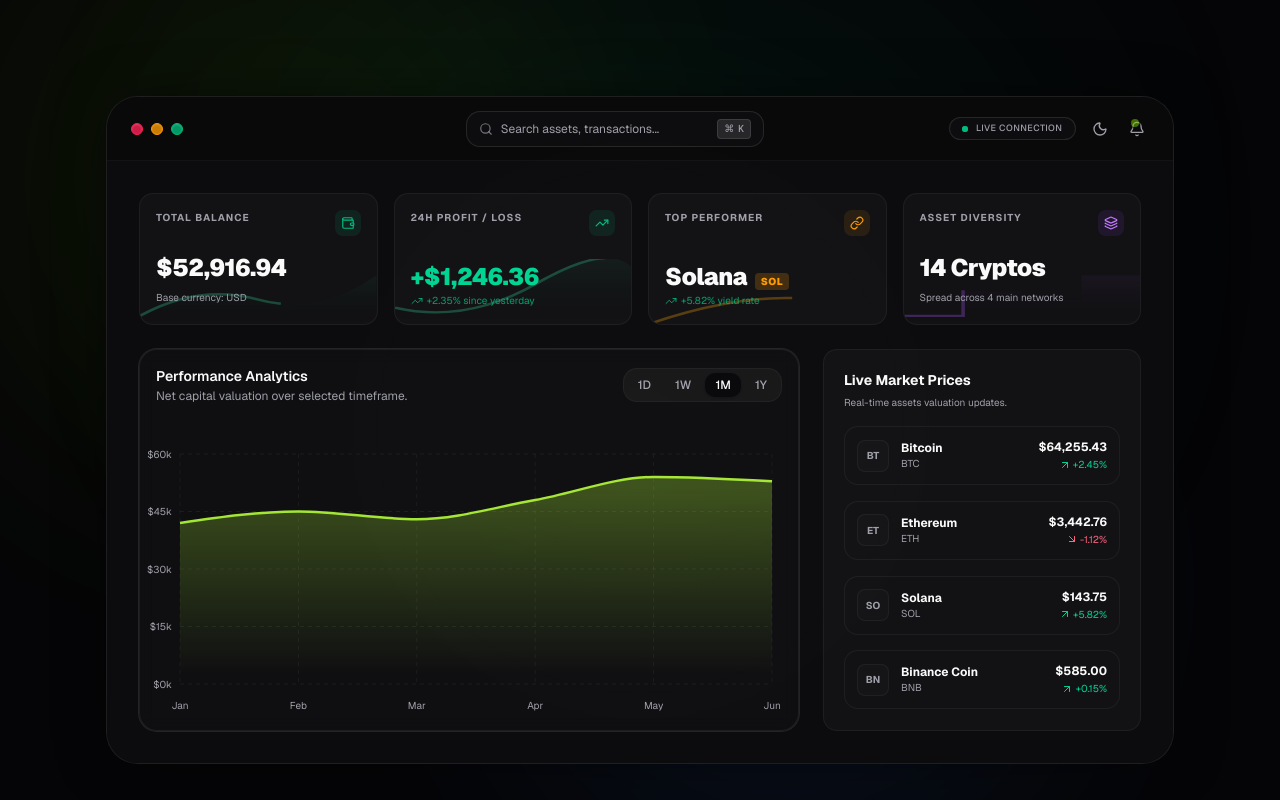
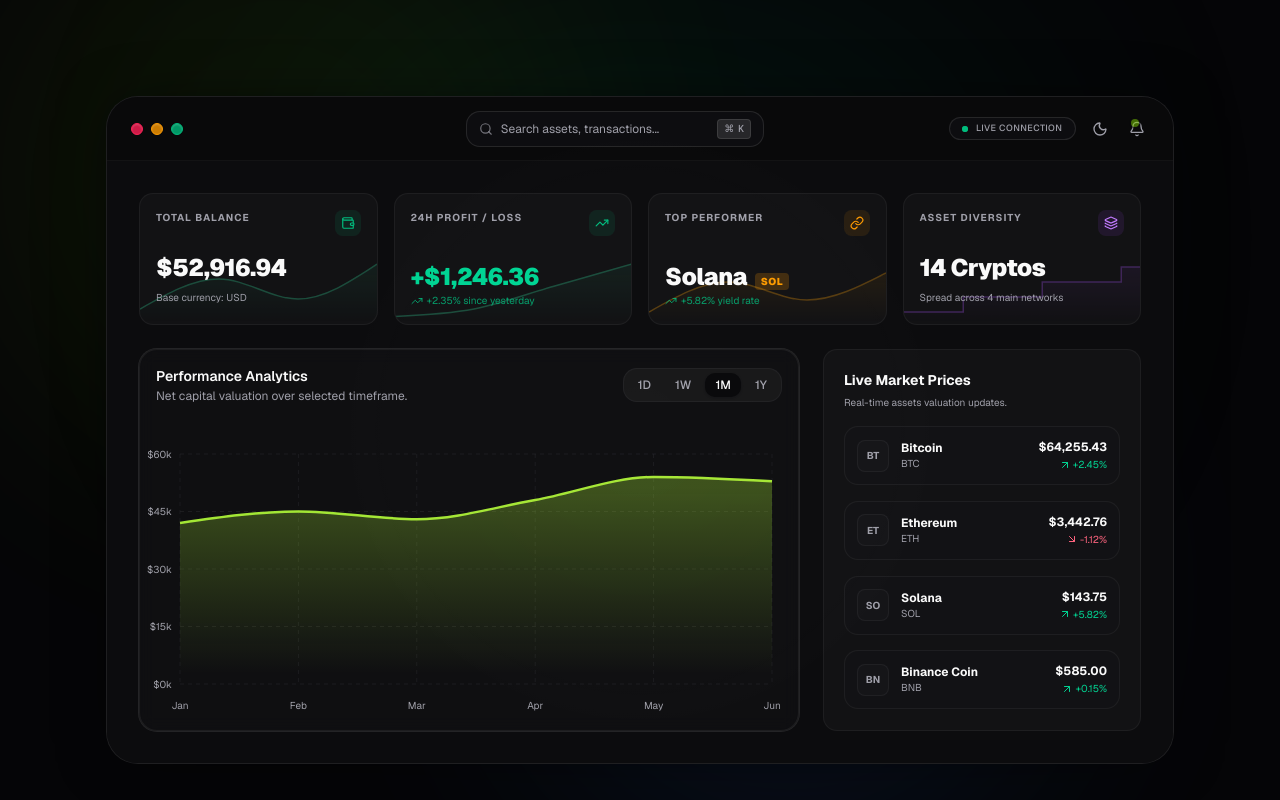
Before and after one commit to Armin-dev-7711/nexus-terminal, a Next.js app: page / in a window 1280 px wide. Shown: the part 2240-3040 px from the top of the page. Built offline with nearby package versions, Linux system fonts and the light colour scheme.

Commit message:
Optimize DashboardPreview Section

```diff
--- a/src/features/landing/components/preview/DashboardSummaryCards.tsx
+++ b/src/features/landing/components/preview/DashboardSummaryCards.tsx
@@ -4,7 +4,22 @@
 import * as React from "react";
 import { motion } from "motion/react";
 import { Wallet, TrendingUp, Link as LinkIcon, Layers } from "lucide-react";
+import { Area, AreaChart, ResponsiveContainer } from "recharts";
 import { useSimulatedMetrics } from "../../hooks/usePreviewSimulation";
+
+// دیتای شبیه‌سازی شده برای چارت‌های پس‌زمینه کارت‌ها
+const dataBalance = [{ val: 15 }, { val: 45 }, { val: 25 }, { val: 60 }];
+const dataProfit = [{ val: 10 }, { val: 20 }, { val: 50 }, { val: 80 }];
+const dataPerformer = [{ val: 20 }, { val: 70 }, { val: 40 }, { val: 85 }];
+const dataDiversity = [
+  { val: 20 },
+  { val: 20 },
+  { val: 45 },
+  { val: 45 },
+  { val: 70 },
+  { val: 70 },
+  { val: 95 },
+];
 
 export function DashboardSummaryCards({
   isActive = true,
@@ -13,12 +28,12 @@ export function DashboardSummaryCards({
 }) {
   const { roundedBalance, roundedProfit } = useSimulatedMetrics(isActive);
 
-  // 🚀 فیکس شد: تشخیص سایز صفحه برای خاموش کردن انیمیشن‌های سنگین SVG در موبایل
-  const [isMobile, setIsMobile] = React.useState(true); // پیش‌فرض موبایل برای جلوگیری از لگ اولیه
+  // 🚀 فیکس شد: تشخیص سایز صفحه برای خاموش کردن انیمیشن در موبایل
+  const [isMobile, setIsMobile] = React.useState(true);
 
   React.useEffect(() => {
     const handleResize = () => setIsMobile(window.innerWidth < 768);
-    handleResize(); // چک کردن در لحظه اول
+    handleResize();
     window.addEventListener("resize", handleResize);
     return () => window.removeEventListener("resize", handleResize);
   }, []);
@@ -43,43 +58,30 @@ export function DashboardSummaryCards({
             Base currency: USD
           </span>
         </div>
-        <svg
-          className='absolute bottom-0 left-0 w-full h-1/2 opacity-30 pointer-events-none'
-          preserveAspectRatio='none'
-          viewBox='0 0 100 40'
+        <div className='absolute bottom-0 left-0 w-full h-1/2 opacity-30 pointer-events-none'>
+          <ResponsiveContainer width='100%' height='100%' minWidth={10}>
+            <AreaChart
+              data={dataBalance}
+              margin={{ top: 5, right: 0, left: 0, bottom: 0 }}
             >
-          <motion.path
-            // 🚀 فیکس شد
-            key={isMobile ? "path1-mob" : "path1-desk"}
-            d='M0 35 Q 25 15, 50 25 T 100 10'
-            fill='none'
-            stroke='#34d399'
-            strokeWidth='1.5'
-            initial={{ pathLength: 0 }}
-            animate={isActive ? { pathLength: 1 } : { pathLength: 0 }}
-            transition={
-              isActive && !isMobile
-                ? {
-                    duration: 2,
-                    repeat: Infinity,
-                    repeatType: "reverse",
-                    ease: "easeInOut",
-                  }
-                : { duration: 1, ease: "easeOut" }
-            }
-          />
-          <path
-            d='M0 35 Q 25 15, 50 25 T 100 10 L 100 40 L 0 40 Z'
-            fill='url(#gradGreen)'
-            opacity='0.2'
-          />
               <defs>
-            <linearGradient id='gradGreen' x1='0' y1='0' x2='0' y2='1'>
-              <stop offset='0%' stopColor='#34d399' />
-              <stop offset='100%' stopColor='transparent' />
+                <linearGradient id='cardGradGreen1' x1='0' y1='0' x2='0' y2='1'>
+                  <stop offset='0%' stopColor='#34d399' stopOpacity={0.4} />
+                  <stop offset='100%' stopColor='#34d399' stopOpacity={0} />
                 </linearGradient>
               </defs>
-        </svg>
+              <Area
+                type='monotone'
+                dataKey='val'
+                stroke='#34d399'
+                strokeWidth={1.5}
+                fill='url(#cardGradGreen1)'
+                isAnimationActive={!isMobile && isActive}
+                animationDuration={1500}
+              />
+            </AreaChart>
+          </ResponsiveContainer>
+        </div>
       </div>
 
       {/* 2. 24H PROFIT / LOSS */}
@@ -100,43 +102,30 @@ export function DashboardSummaryCards({
             <TrendingUp className='size-3' /> +2.35% since yesterday
           </span>
         </div>
-        <svg
-          className='absolute bottom-0 left-0 w-full h-1/2 opacity-30 pointer-events-none'
-          preserveAspectRatio='none'
-          viewBox='0 0 100 40'
+        <div className='absolute bottom-0 left-0 w-full h-1/2 opacity-30 pointer-events-none'>
+          <ResponsiveContainer width='100%' height='100%' minWidth={10}>
+            <AreaChart
+              data={dataProfit}
+              margin={{ top: 5, right: 0, left: 0, bottom: 0 }}
             >
-          <motion.path
-            // 🚀 فیکس شد
-            key={isMobile ? "path2-mob" : "path2-desk"}
-            d='M0 30 Q 30 40, 60 15 T 100 5'
-            fill='none'
-            stroke='#34d399'
-            strokeWidth='1.5'
-            initial={{ pathLength: 0 }}
-            animate={isActive ? { pathLength: 1 } : { pathLength: 0 }}
-            transition={
-              isActive && !isMobile
-                ? {
-                    duration: 2.5,
-                    repeat: Infinity,
-                    repeatType: "reverse",
-                    ease: "easeInOut",
-                  }
-                : { duration: 1, ease: "easeOut" }
-            }
-          />
-          <path
-            d='M0 30 Q 30 40, 60 15 T 100 5 L 100 40 L 0 40 Z'
-            fill='url(#gradGreen2)'
-            opacity='0.2'
-          />
               <defs>
-            <linearGradient id='gradGreen2' x1='0' y1='0' x2='0' y2='1'>
-              <stop offset='0%' stopColor='#34d399' />
-              <stop offset='100%' stopColor='transparent' />
+                <linearGradient id='cardGradGreen2' x1='0' y1='0' x2='0' y2='1'>
+                  <stop offset='0%' stopColor='#34d399' stopOpacity={0.4} />
+                  <stop offset='100%' stopColor='#34d399' stopOpacity={0} />
                 </linearGradient>
               </defs>
-        </svg>
+              <Area
+                type='monotone'
+                dataKey='val'
+                stroke='#34d399'
+                strokeWidth={1.5}
+                fill='url(#cardGradGreen2)'
+                isAnimationActive={!isMobile && isActive}
+                animationDuration={1500}
+              />
+            </AreaChart>
+          </ResponsiveContainer>
+        </div>
       </div>
 
       {/* 3. TOP PERFORMER */}
@@ -160,32 +149,30 @@ export function DashboardSummaryCards({
             <TrendingUp className='size-3' /> +5.82% yield rate
           </span>
         </div>
-        <svg
-          className='absolute bottom-0 left-0 w-full h-1/2 opacity-30 pointer-events-none'
-          preserveAspectRatio='none'
-          viewBox='0 0 100 40'
+        <div className='absolute bottom-0 left-0 w-full h-1/2 opacity-30 pointer-events-none'>
+          <ResponsiveContainer width='100%' height='100%' minWidth={10}>
+            <AreaChart
+              data={dataPerformer}
+              margin={{ top: 5, right: 0, left: 0, bottom: 0 }}
             >
-          <motion.path
-            // 🚀 فیکس شد
-            key={isMobile ? "path3-mob" : "path3-desk"}
-            d='M0 40 Q 40 20, 70 25 T 100 15'
-            fill='none'
+              <defs>
+                <linearGradient id='cardGradAmber' x1='0' y1='0' x2='0' y2='1'>
+                  <stop offset='0%' stopColor='#f59e0b' stopOpacity={0.4} />
+                  <stop offset='100%' stopColor='#f59e0b' stopOpacity={0} />
+                </linearGradient>
+              </defs>
+              <Area
+                type='monotone'
+                dataKey='val'
                 stroke='#f59e0b'
-            strokeWidth='1.5'
-            initial={{ pathLength: 0 }}
-            animate={isActive ? { pathLength: 1 } : { pathLength: 0 }}
-            transition={
-              isActive && !isMobile
-                ? {
-                    duration: 2,
-                    repeat: Infinity,
-                    repeatType: "reverse",
-                    ease: "easeInOut",
-                  }
-                : { duration: 1, ease: "easeOut" }
-            }
+                strokeWidth={1.5}
+                fill='url(#cardGradAmber)'
+                isAnimationActive={!isMobile && isActive}
+                animationDuration={1500}
               />
-        </svg>
+            </AreaChart>
+          </ResponsiveContainer>
+        </div>
       </div>
 
       {/* 4. ASSET DIVERSITY */}
@@ -206,43 +193,30 @@ export function DashboardSummaryCards({
             Spread across 4 main networks
           </span>
         </div>
-        <svg
-          className='absolute bottom-0 left-0 w-full h-1/2 opacity-30 pointer-events-none'
-          preserveAspectRatio='none'
-          viewBox='0 0 100 40'
+        <div className='absolute bottom-0 left-0 w-full h-1/2 opacity-30 pointer-events-none'>
+          <ResponsiveContainer width='100%' height='100%' minWidth={10}>
+            <AreaChart
+              data={dataDiversity}
+              margin={{ top: 5, right: 0, left: 0, bottom: 0 }}
             >
-          <motion.path
-            // 🚀 فیکس شد
-            key={isMobile ? "path4-mob" : "path4-desk"}
-            d='M0 35 L 25 35 L 25 20 L 50 20 L 50 25 L 75 25 L 75 10 L 100 10'
-            fill='none'
-            stroke='#a855f7'
-            strokeWidth='1.5'
-            initial={{ pathLength: 0 }}
-            animate={isActive ? { pathLength: 1 } : { pathLength: 0 }}
-            transition={
-              isActive && !isMobile
-                ? {
-                    duration: 3,
-                    repeat: Infinity,
-                    repeatType: "reverse",
-                    ease: "linear",
-                  }
-                : { duration: 1, ease: "easeOut" }
-            }
-          />
-          <path
-            d='M0 35 L 25 35 L 25 20 L 50 20 L 50 25 L 75 25 L 75 10 L 100 10 L 100 40 L 0 40 Z'
-            fill='url(#gradPurple)'
-            opacity='0.2'
-          />
               <defs>
-            <linearGradient id='gradPurple' x1='0' y1='0' x2='0' y2='1'>
-              <stop offset='0%' stopColor='#a855f7' />
-              <stop offset='100%' stopColor='transparent' />
+                <linearGradient id='cardGradPurple' x1='0' y1='0' x2='0' y2='1'>
+                  <stop offset='0%' stopColor='#a855f7' stopOpacity={0.4} />
+                  <stop offset='100%' stopColor='#a855f7' stopOpacity={0} />
                 </linearGradient>
               </defs>
-        </svg>
+              <Area
+                type='step'
+                dataKey='val'
+                stroke='#a855f7'
+                strokeWidth={1.5}
+                fill='url(#cardGradPurple)'
+                isAnimationActive={!isMobile && isActive}
+                animationDuration={1500}
+              />
+            </AreaChart>
+          </ResponsiveContainer>
+        </div>
       </div>
     </div>
   );
```
Lines whose indentation alone changed are shown as unchanged.
